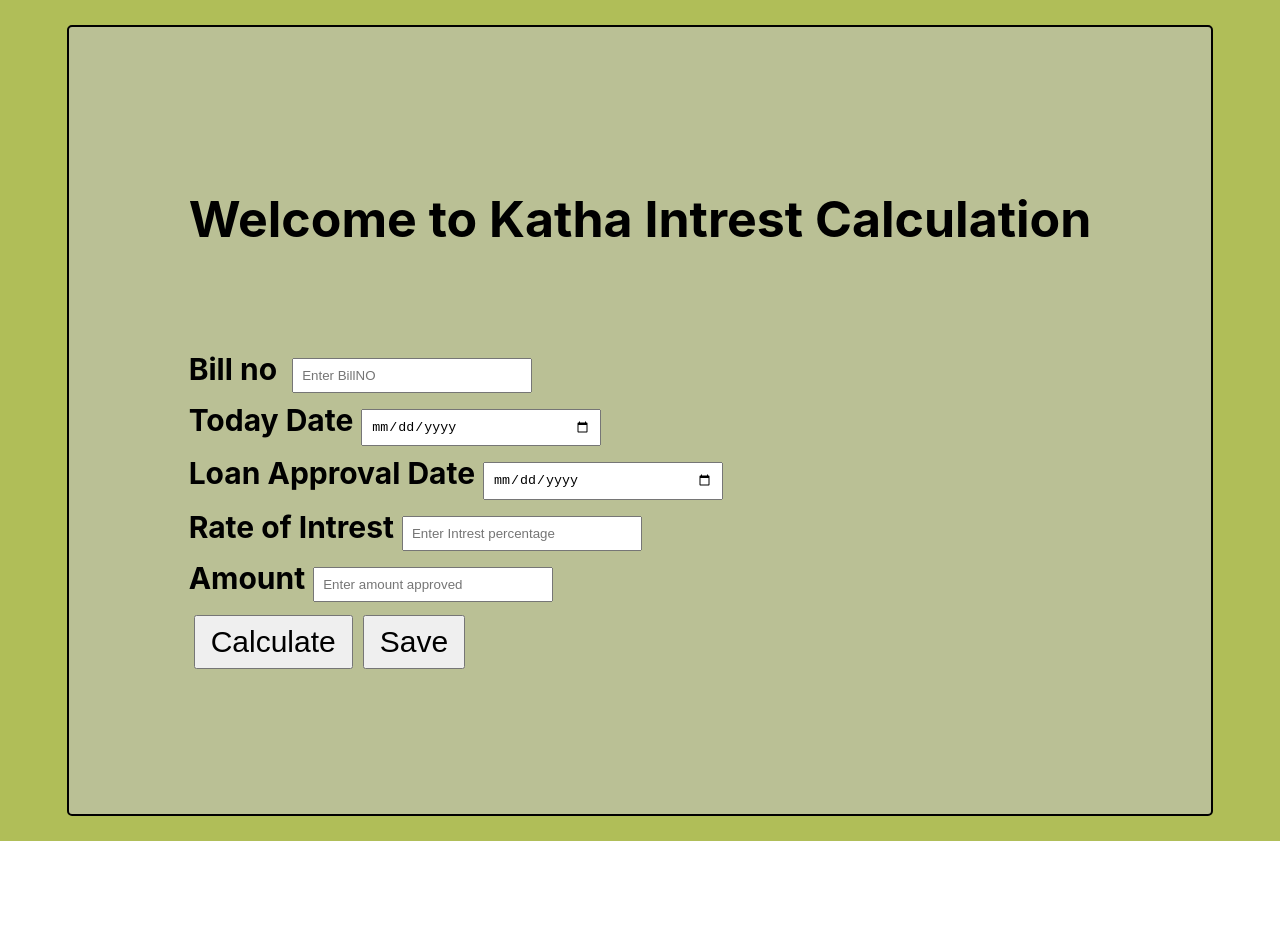
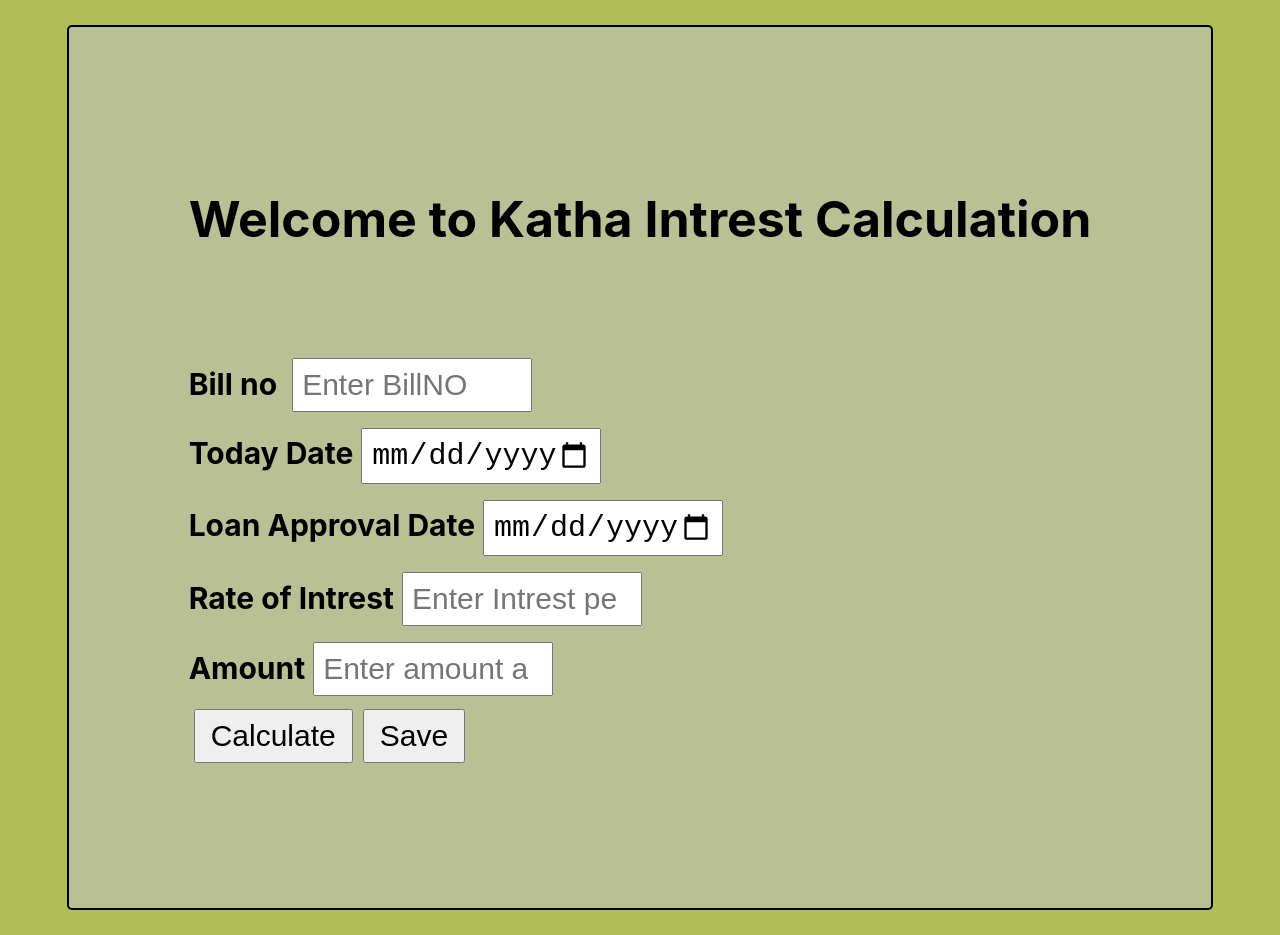
Before and after one commit to manish1r/Financial-Intreset-Calculation, a React (Create React App) app in the folder hisab/: page /katha in a window 1280 px wide. Before the commit the page ends 841 px from the top, so only its background shows below. Built offline with nearby package versions, Linux system fonts and the light colour scheme.

Commit message:
updating CSS

```diff
--- a/hisab/src/App.css
+++ b/hisab/src/App.css
@@ -25,9 +25,8 @@ input {
 button {
   margin: 5px;
   padding: 8px 15px;
-  font-size: 30px;
 }
-label{
+input,button,label,#result{
   font-size: 30px;
 }
 .card {
@@ -37,12 +36,13 @@ label{
   border-radius: 10px;
 }
 .list {
-    max-height: 300px;
+    max-height: 500px;
     overflow-y: auto;
     width: 100%;
     padding: 10px;
     border: 1px solid #ccc;
     background-color: #fff;
+    font-size: 30px;
 }
 h2{
   font-size: 50px;
```
